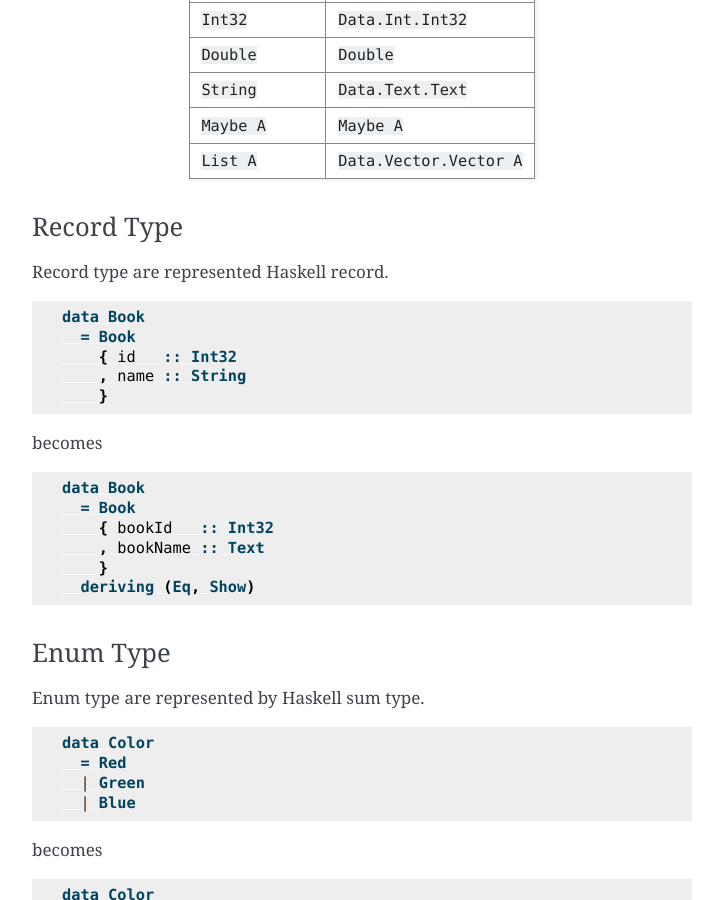
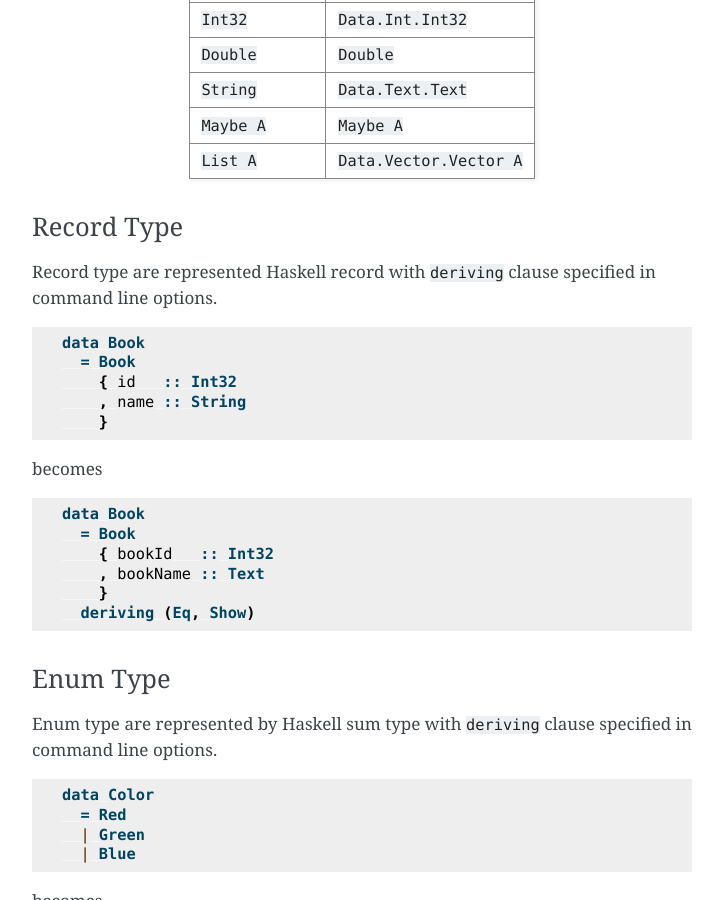
Before and after one commit to soulomoon/gugugu, a Sphinx documentation site: the page built from docs/lang/haskell.rst, in a window 1280 px wide and 900 px high, scrolled down 753 px. Shown: the whole window, without its empty margins (388-1111 px from the left). Built offline with Sphinx 7.4.7, drawn with Linux system fonts in a browser that asks for light colours.

Commit message:
docs, haskell deriving clause

```diff
--- a/docs/lang/haskell.rst
+++ b/docs/lang/haskell.rst
@@ -50,7 +50,8 @@ Primitives
 Record Type
 ~~~~~~~~~~~
 
-Record type are represented Haskell record.
+Record type are represented Haskell record
+with ``deriving`` clause specified in command line options.
 
 .. sourcecode:: haskell
 
@@ -74,7 +75,8 @@ becomes
 Enum Type
 ~~~~~~~~~
 
-Enum type are represented by Haskell sum type.
+Enum type are represented by Haskell sum type
+with ``deriving`` clause specified in command line options.
 
 .. sourcecode:: haskell
 
```
